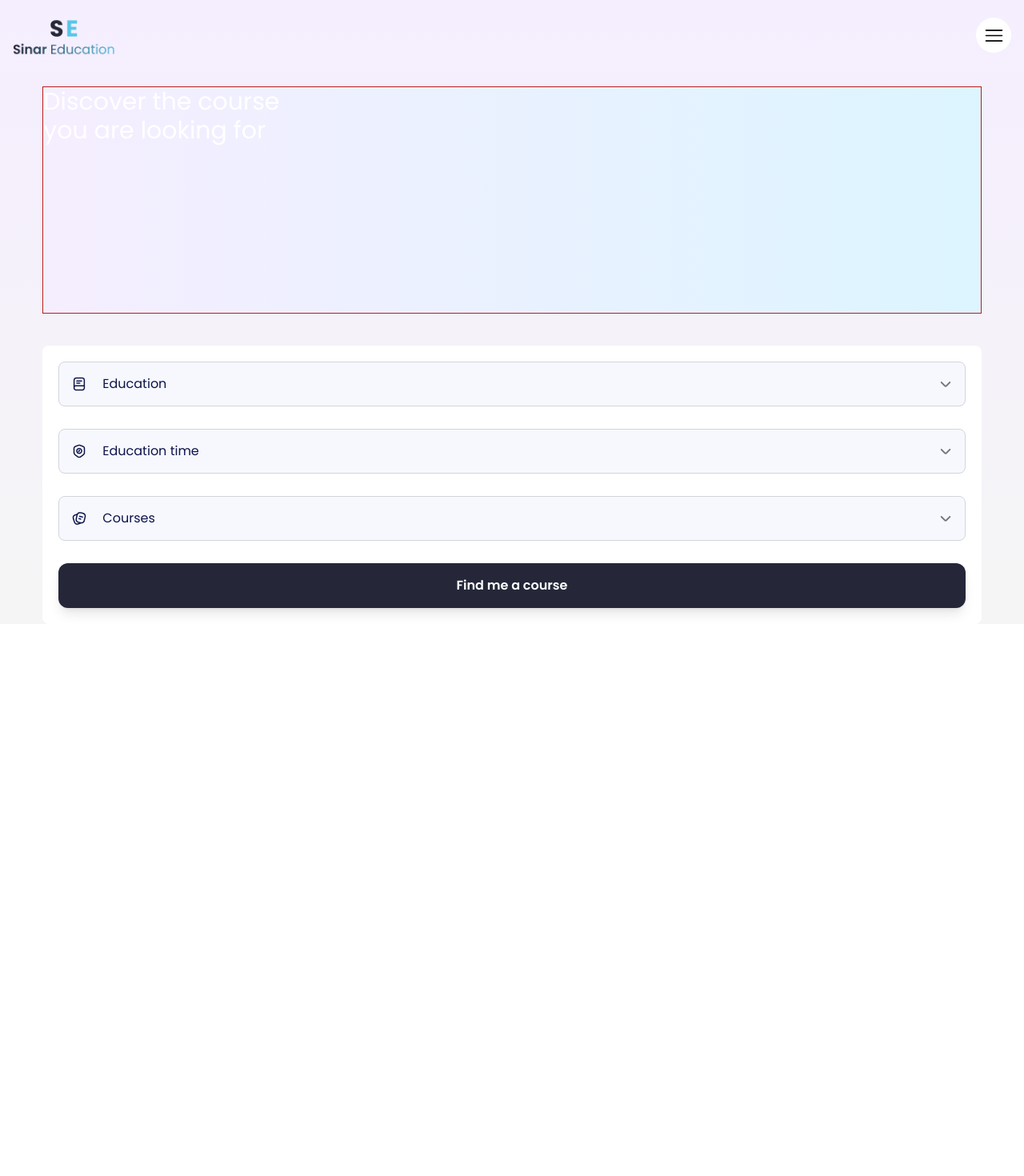
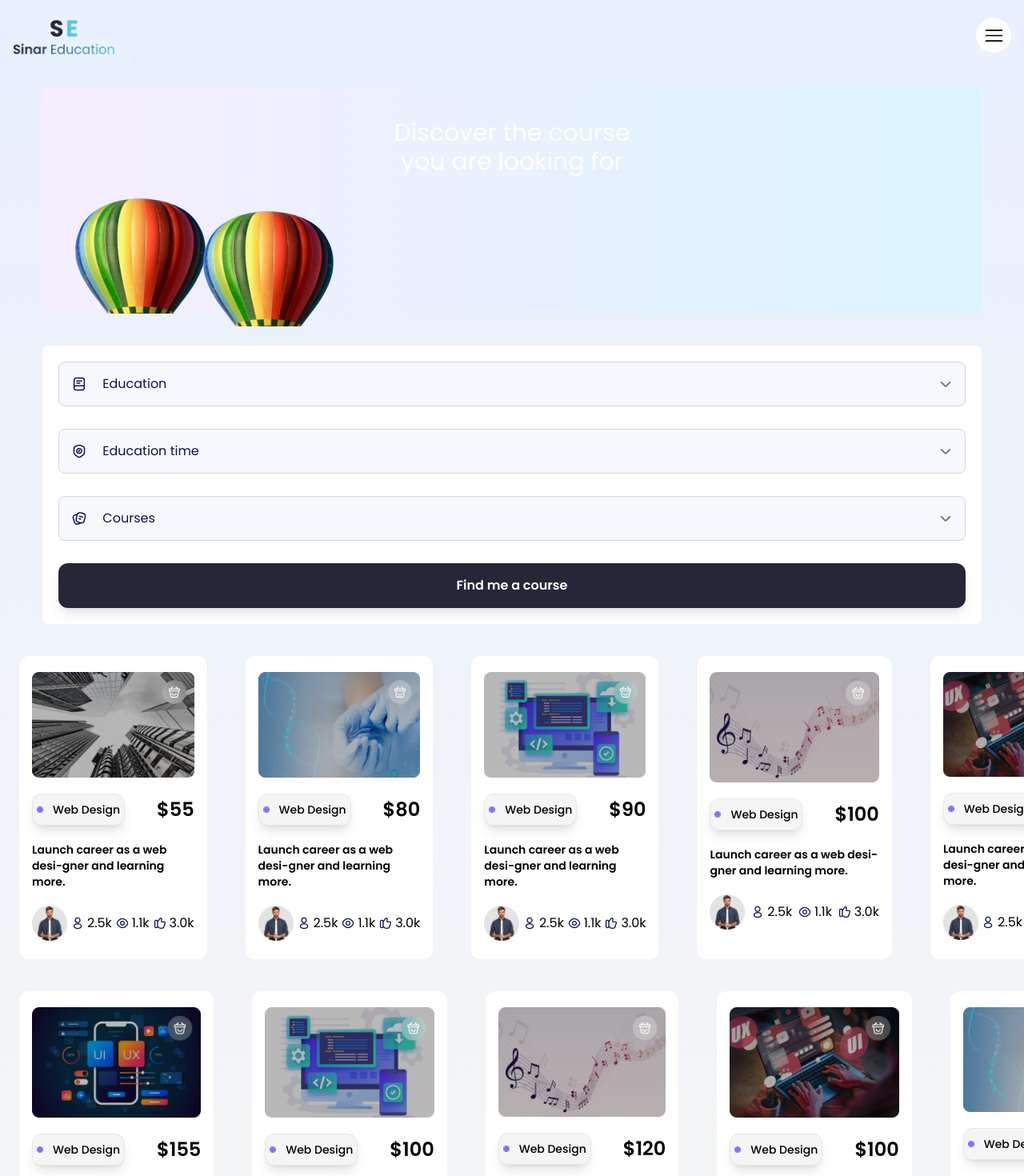
Before and after one commit to Deyjuwon/Sinar, a React (Vite) app: page /discover in a window 1280 px wide. Shown: the part 20-1490 px from the top of the page at 80% size. Before the commit the page ends 800 px from the top, so only its background shows below. Built offline with nearby package versions, Linux system fonts and the light colour scheme.

Commit message:
discover section styling

```diff
--- a/src/App.jsx
+++ b/src/App.jsx
@@ -11,7 +11,7 @@ function App() {
 
 
   return (
-    <div className='bg-gradient-to-b from-bgstart  to-bg2'>
+    <div className='bg-gradient-to-b from-bg4  to-bg2'>
       <Routes>
         <Route path="/" element={<Home />} />
         <Route path="/courses" element={<Courses />} />
--- /dev/null
+++ b/src/Components/DiscoverCourses.jsx
@@ -0,0 +1,48 @@
+import React from 'react'
+import CourseCard from './CourseCard';
+import data from '../data';
+import discountedData from '../discountedData';
+
+const DiscoverCourses = () => {
+  return (
+    <div className='mt-10 ml-6 flex flex-col gap-10'>
+        <div className='flex gap-10 overflow-x-auto'>
+
+            {discountedData.map((item) => (
+            <CourseCard
+                key={item.id}
+                course={item.course}
+                description={item.description}
+                likes={item.likes}
+                profile={item.profile}
+                views={item.views}
+                price={item.price}
+                img_={item.img_}
+            />
+            ))}
+
+        </div>
+        <div className='flex gap-10 overflow-x-auto'>
+
+            {data.map((item, index) => (
+
+                <CourseCard
+                    key={index}
+                    course={item.course}
+                    description={item.description}
+                    likes={item.likes}
+                    profile={item.profile}
+                    views={item.views}
+                    price={item.price}
+                    img_={item.img_}
+                />
+                    ))}
+
+        </div>
+
+
+  </div>
+  )
+}
+
+export default DiscoverCourses
--- a/src/Components/DiscoverHero.jsx
+++ b/src/Components/DiscoverHero.jsx
@@ -1,9 +1,12 @@
 import React from 'react'
+import umbrella from '../assets/umbrella.png';
 
 const DiscoverHero = () => {
   return (
-    <div className='w-11/12 h-284 border border-red-700 m-auto bg-gradient-to-r from-bg-disc1 via-disc2 to-disc4' >
-        <p className='text-white text-3xl'>Discover the course <br /> you are looking for</p>
+    <div className='w-11/12 h-284 rounded-lg m-auto bg-gradient-to-r from-bg-disc1 via-disc2 to-disc4 relative' >
+        <p className='text-white text-3xl pt-10 text-center'>Discover the course <br /> you are looking for</p>
+        <img src={umbrella} alt="" className='absolute top-0' />
+        <img src={umbrella} alt="" className='absolute top-4 left-40' />
 
     </div>
   )
--- a/src/Pages/DiscoverPage.jsx
+++ b/src/Pages/DiscoverPage.jsx
@@ -2,13 +2,15 @@ import React from 'react'
 import Header from '../Components/Header'
 import DiscoverHero from '../Components/DiscoverHero'
 import DiscoverCourse from '../Components/DiscoverCourse'
+import DiscoverCourses from '../Components/DiscoverCourses'
 
 const DiscoverPage = () => {
   return (
-    <div>
+    <div className='pb-10'>
         <Header />
         <DiscoverHero />
         <DiscoverCourse />
+        <DiscoverCourses />
     </div>
   )
 }
--- a/tailwind.config.js
+++ b/tailwind.config.js
@@ -14,6 +14,7 @@ export default {
         'bgstart': '#F5EEFF',
         'bgend': '#DCF5FF',
         'bg3': '#E9F1FF',
+        'bg4': '#E9F1FF',
         'btnBlue': '#252739',
         'bg-purple': '#8A6CF9',
         'bg-blue': '#56C6E7',
@@ -23,6 +24,7 @@ export default {
         'disc4': '#DCF5FF',
         'disc-blue': '#F7F8FD',
         'black-txt': '#0D154B',
+
       },
       fontSize: {
         '28s': '28px',
```
Also changed, not shown: src/assets/umbrella.png (added).
